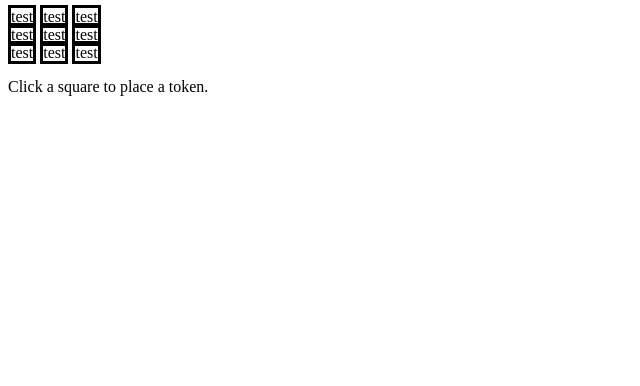
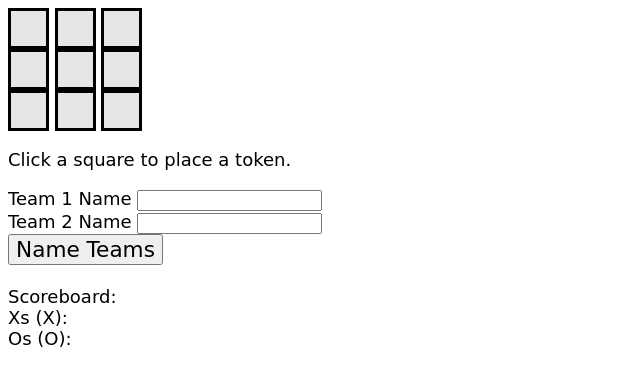
Before and after one commit to Scott-Guinn/mini-apps-tictactoe, a website: page index.html in a window 1280 px wide. Shown: the whole page, without its empty margins (0-640 px from the left). Drawn offline with Linux system fonts and the light colour scheme; a web font is replaced by a local one.

Commit message:
Scoreboard and custom naming implemented. Package.json initialized. Working on hosting via express server.

```diff
--- a/app.js
+++ b/app.js
@@ -1,30 +1,28 @@
 
 
 // ----- MODEL -----
-  // creates a new board in memory
 var board = [[null, null, null], [null, null, null], [null, null, null]];
 
 var tokensPlaced = 0;
-var xTurn = false;
+var xTurn = true;
 var winner = null;
+var gameOver = false;
 
-var isValidClick = function(event) {
-  var value = event.target.innerText;
-   if (value === 'O' || value === 'X'){
-     return false
-   } else {
-     return true;
-   }
-}
+// Tally of wins, resets on refresh
+var xwins = 0;
+var owins = 0;
 
-var placeToken = function(event) {
+var team1name = 'Xs';
+var team2name ='Os';
+
+var placeToken = (event) => {
   //check if it was a valid click
   if (isValidClick(event)) {
     tokensPlaced++;
 
-    //update board based on xTurn
+    //update board in memory
     var squareClicked = event.target.id;
-    var row = squareClicked.slice(1,2);
+    var row = squareClicked.slice(1, 2);
     var col = squareClicked.slice(3);
 
     if (xTurn) {
@@ -35,26 +33,28 @@ var placeToken = function(event) {
 
     // if more than 4 tokens have been placed, check if there's a winner
     if (tokensPlaced > 4) {
-       checkWinner();
-       if (winner !== null) {
-         gameWon(winner);
-       }
+      checkWinner();
+      if (winner !== null) {
+        gameOver = true;
+        gameWon(winner);
+      }
     }
 
     // else if nine tokens have been placed, invoke gameDraw
     if (winner === null && tokensPlaced === 9) {
+      gameOver = true;
       gameDraw();
     }
     // adjust whose turn it is
     xTurn = !xTurn;
 
     // call on view to update the board
-    console.log('inMemory Board Update: ', board);
     renderBoard();
   }
 }
 
-var checkWinner = function() {
+// this function checks vertical columns, horizontal rows, and diagonals for a winner. It sets the global 'winner' variable equal to that winner if found.
+var checkWinner = function () {
   var checkVerticals = () => {
     for (var col = 0; col < 3; col++) {
       if (board[0][col] === 1 && board[1][col] === 1 && board[2][col] === 1) {
@@ -100,7 +100,6 @@ var checkWinner = function() {
   checkVerticals();
   checkHorizontals()
   checkDiagonals();
-  return winner;
 }
 
 // ----- VIEW -----
@@ -113,13 +112,12 @@ var renderBoard = () => {
       if (board[row][col] === 1) {
         //render an 'O'
         document.getElementById(id).innerText = 'O';
-
       } else if (board[row][col] === 2) {
         //render an 'X'
         document.getElementById(id).innerText = 'X';
       } else if (board[row][col] === null) {
         //render an empty square
-        document.getElementById(id).innerText = 'test'; //CHANGE THIS TO REMOVE TEST
+        document.getElementById(id).innerText = '';
       }
     }
   }
@@ -129,29 +127,73 @@ var gameWon = (winner) => {
   var nameOfWinner;
   if (winner === 1) {
     nameOfWinner = 'O';
+    owins++;
   } else if (winner === 2) {
     nameOfWinner = 'X';
+    xwins++;
   }
-  // display a reset option
+  document.getElementById('xwins').innerText = `${xwins}`;
+  document.getElementById('owins').innerText = `${owins}`;
   document.getElementById('winner').innerText = `Team ${nameOfWinner} has won!`
+    // display a play again option
   document.getElementById("reset").hidden = false;
   document.getElementById("reset").addEventListener("click", resetBoard);
 }
 
+var gameDraw = () => {
+  document.getElementById('winner').innerText = `Game is a draw!`
+  document.getElementById("reset").hidden = false;
+}
+
+var renderScoreboard = () => {
+  document.getElementById('team1').innerText = `${team1name} (X): `;
+  document.getElementById('team2').innerText = `${team2name} (O): `;
+}
+// render the default scoreboard at start
+renderScoreboard();
+
 // ----- CONTROLLER -----
 
-// setup Click Event Listeners
+// setup Click Event Listener for the board
 document.getElementById("board").addEventListener("click", placeToken);
 
+// This function determines if the user has made a 'legal' move. Returns a boolean.
+var isValidClick = function (event) {
+  var value = event.target.innerText;
+  if (gameOver) {
+    return false;
+  }
 
+  if (value !== '' && value !== 'test') {
+    return false
+  } else {
+    return true;
+  }
+}
 
+// click event handler for name team button
+var nameTeam = () => {
+  team1name = document.getElementById("team1name").value;
+  team2name = document.getElementById("team2name").value;
+  renderScoreboard();
+  document.getElementById("forNaming").hidden = true;
+
+}
+
+// click event handler for play again (reset) button
 var resetBoard = () => {
-  console.log('resetBoard has been called!');
   document.getElementById("reset").hidden = true;
 
   board = [[null, null, null], [null, null, null], [null, null, null]];
   tokensPlaced = 0;
+  // make it, take it. Winner goes first.
+  if (winner === 1) {
+    xTurn = false;
+  } else if (winner === 2) {
+    xTurn = true;
+  }
   winner = null;
+  gameOver = false;
 
   document.getElementById('winner').innerText = 'Click a square to place a token.'
   renderBoard();
--- a/index.html
+++ b/index.html
@@ -9,46 +9,58 @@
   <meta name="description" content="Play tic-tac-toe">
   <meta name="author" content="ScottyG">
 
-  <style>
-    span {
-      border-style: solid;
-      width: 2em;
-      height: 2em;
-    }
-  </style>
-
-  <!-- <link rel="stylesheet" href="css/styles.css?v=1.0"> -->
+  <link rel="preconnect" href="https://fonts.gstatic.com">
+  <link href="https://fonts.googleapis.com/css2?family=Reggae+One&display=swap" rel="stylesheet">
+  <link rel="stylesheet" href="styles.css">
 
 </head>
 
 <body id="body">
   <div id="board">
 
-    <div class="rowTop">
-      <span class="square" id="r0c0">test</span>
-      <span class="square" id="r0c1">test</span>
-      <span class="square" id="r0c2">test</span>
+    <div class="row">
+      <div class="square" id="r0c0"> </div>
+      <div class="square" id="r0c1"> </div>
+      <div class="square" id="r0c2"> </div>
     </div>
 
-    <div class="rowMid">
-      <span class="square" id="r1c0">test</span>
-      <span class="square" id="r1c1">test</span>
-      <span class="square" id="r1c2">test</span>
+    <div class="row">
+      <div class="square" id="r1c0"> </div>
+      <div class="square" id="r1c1"> </div>
+      <div class="square" id="r1c2"> </div>
     </div>
 
-    <div class="rowBot">
-      <span class="square" id="r2c0">test</span>
-      <span class="square" id="r2c1">test</span>
-      <span class="square" id="r2c2">test</span>
+    <div class="row">
+      <div class="square" id="r2c0"> </div>
+      <div class="square" id="r2c1"> </div>
+      <div class="square" id="r2c2"> </div>
     </div>
 
   </div>
 
   <div>
-    <p id="winner"> Click a square to place a token. </p>
+    <div id="forNaming">
+
+      <p id="winner"> Click a square to place a token. </p>
+
+      <label for="team1name">Team 1 Name</label>
+      <input type="text" name="team1name" id="team1name">
+      <br>
+
+      <label for="team2name">Team 2 Name</label>
+      <input type="text" name="team2name" id="team2name">
+      <br>
+
+      <button onclick="nameTeam()" id="teamname">Name Teams</button>
+    </div>
+
+    <div class="scoreboard"> <br>Scoreboard:
+      <br><span id='team1'></span><span id='xwins'></span>
+      <br><span id='team2'></span><span id='owins'></span>
+    </div>
+    <button hidden onclick="resetBoard()" id="reset"> Play again?</button>
   </div>
 
-    <button hidden id="reset" > Play again?</button>
 
   <script src="app.js"></script>
 </body>
--- /dev/null
+++ b/styles.css
@@ -0,0 +1,25 @@
+.square {
+  border-style: solid;
+  display:inline-block;
+  background-color: rgba(203, 207, 207, 0.507);
+  width: 35px;
+  height: 35px;
+  padding: 0;
+  margin: 0;
+
+  text-align: center;
+  vertical-align: middle;
+
+  /* font-family: 'Reggae One', cursive;
+  font-size: larger; */
+}
+
+body {
+  font-family: 'Reggae One', cursive;
+  font-size: large;
+}
+
+button {
+  font-family: 'Reggae One', cursive;
+  font-size: larger;
+}
```
Also changed, not shown: package.json (added, +20 -0 lines), server.js (added, +11 -0 lines).
